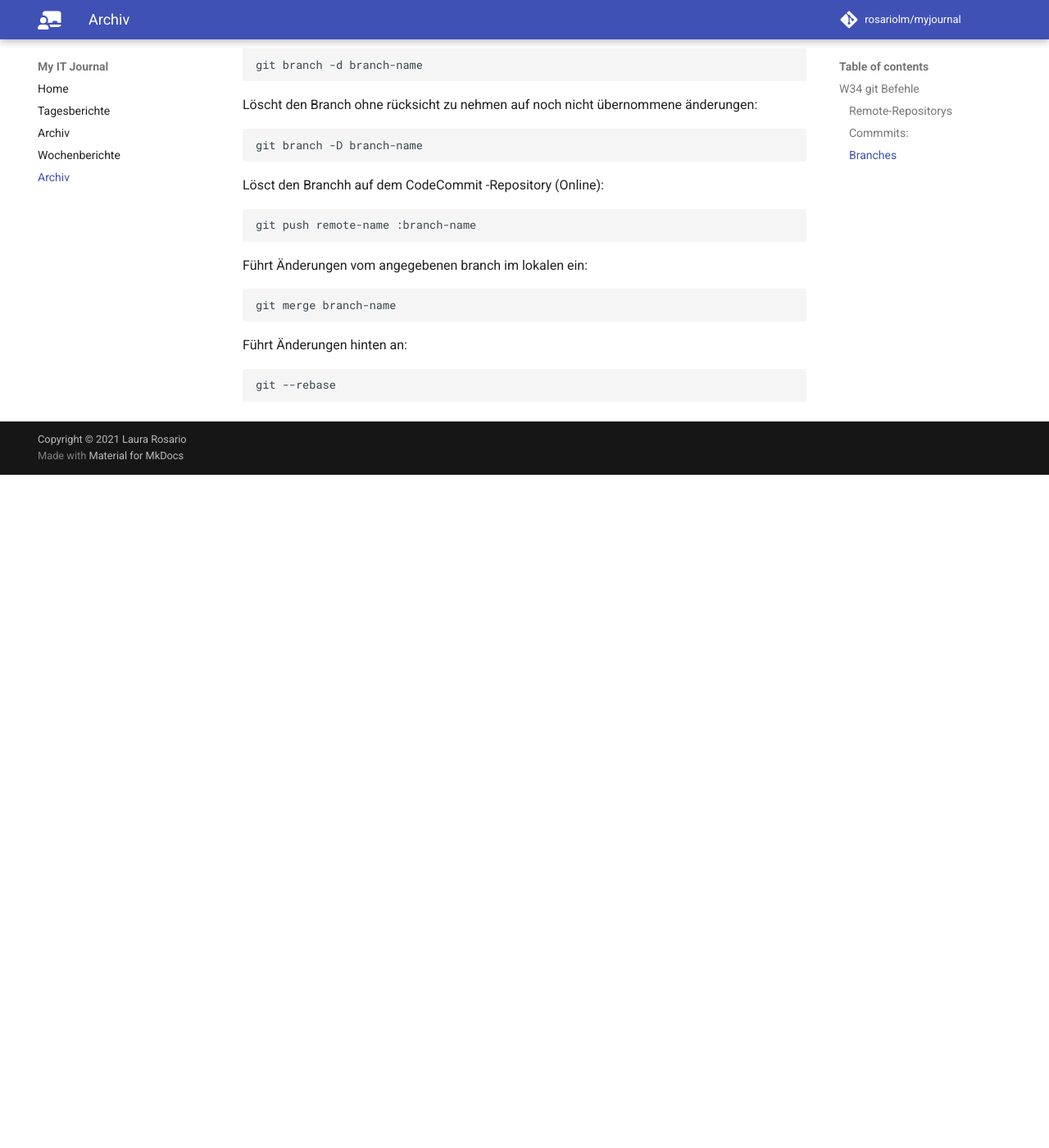
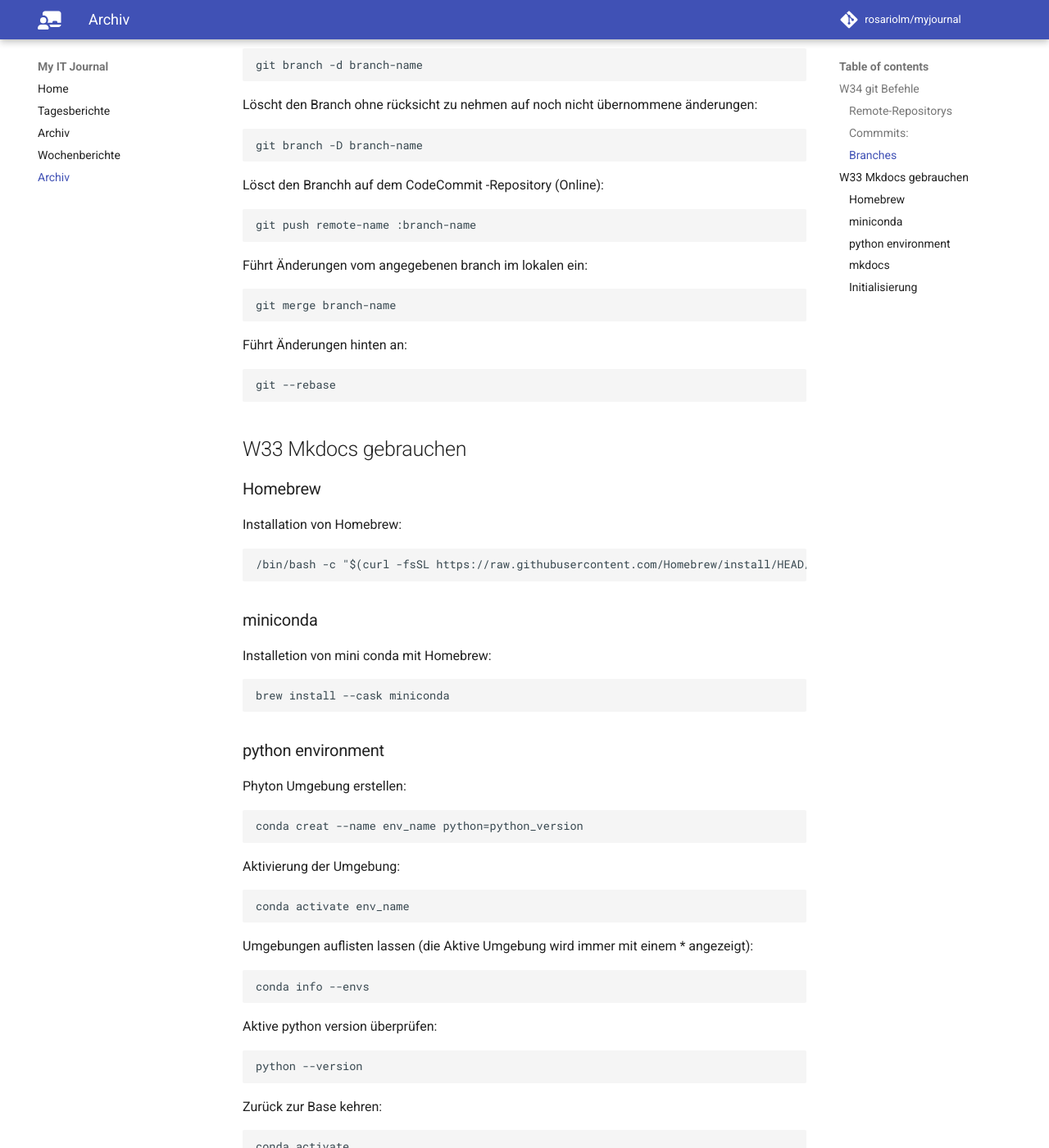
Before and after one commit to rosariolm/myjournal, an MkDocs documentation site: the page built from docs/archiv2.md, in a window 1280 px wide and 1400 px high, scrolled down 1996 px. Shown: the whole window at 82% size. Built offline with MkDocs 1.6.1 and Material for MkDocs 9.7.7, drawn with Linux system fonts in a browser that asks for light colours; comment, search, counter and statistics services are not loaded; before the commit the page ends 2575 px from its top, so only the background shows below that; some of the changed text lies outside the part shown.

Commit message:
Closes Issue#5

````diff
--- a/docs/archiv2.md
+++ b/docs/archiv2.md
@@ -132,3 +132,91 @@ Führt Änderungen hinten an:
 ```bash
 git --rebase
 ```
+
+
+##W33 Mkdocs gebrauchen
+
+###Homebrew
+
+Installation von Homebrew:
+
+```bash
+/bin/bash -c "$(curl -fsSL https://raw.githubusercontent.com/Homebrew/install/HEAD/install.sh)"
+```
+
+### miniconda
+
+Installetion von mini conda mit Homebrew:
+
+```bash
+brew install --cask miniconda
+```
+
+### python environment
+
+Phyton Umgebung erstellen:
+
+```bash
+conda creat --name env_name python=python_version
+```
+
+Aktivierung der Umgebung:
+
+```bash
+conda activate env_name
+```
+
+Umgebungen auflisten lassen (die Aktive Umgebung wird immer mit einem * angezeigt):
+
+```bash
+conda info --envs
+```
+
+Aktive python version überprüfen:
+
+```bash
+python --version
+```
+
+Zurück zur Base kehren:
+
+```bash
+conda activate
+```
+
+### mkdocs
+
+Installation Mkdocs:
+
+```bash
+pip install mkdocs-material
+```
+
+!pip sollte beim python packet mit installiert worden sein. Falls der Befehl nicht Funktioniert zu erst einer der  unteren Befehle ausführen und dannach noch mals mkdocs installieren.
+
+
+Upgrade wenn pip schon vorhanden ist:
+
+```bash
+python install --upgrad pip
+```
+
+Installation von pip:
+
+```bash
+python get-pip.py
+```
+
+### Initialisierung
+
+Zu dem Verzeichnis des projekts wechseln:
+
+```bash
+cd /name/name...
+```
+
+Im verzeichnis unterer befehl ausführen:
+
+```bash
+git init
+```
````
